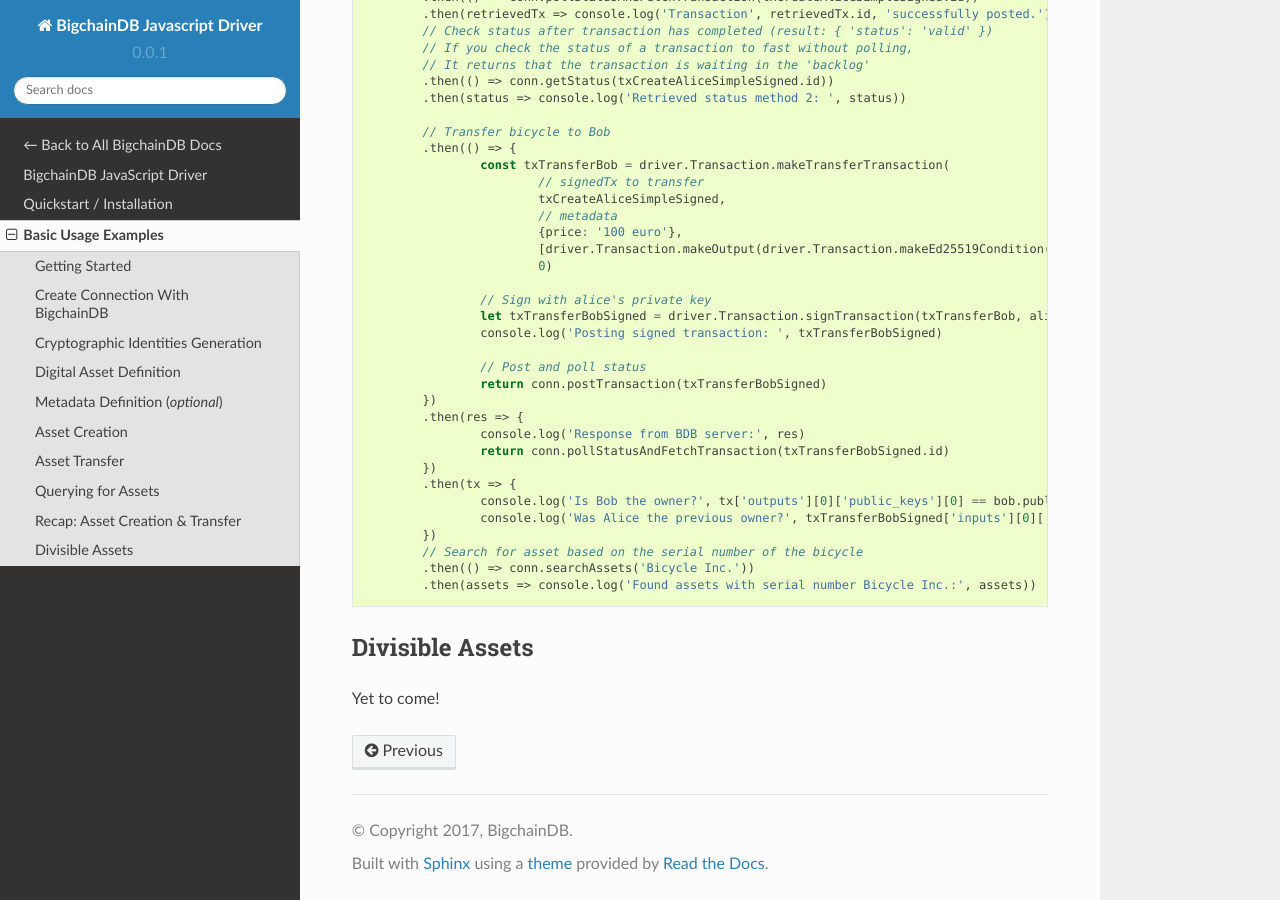
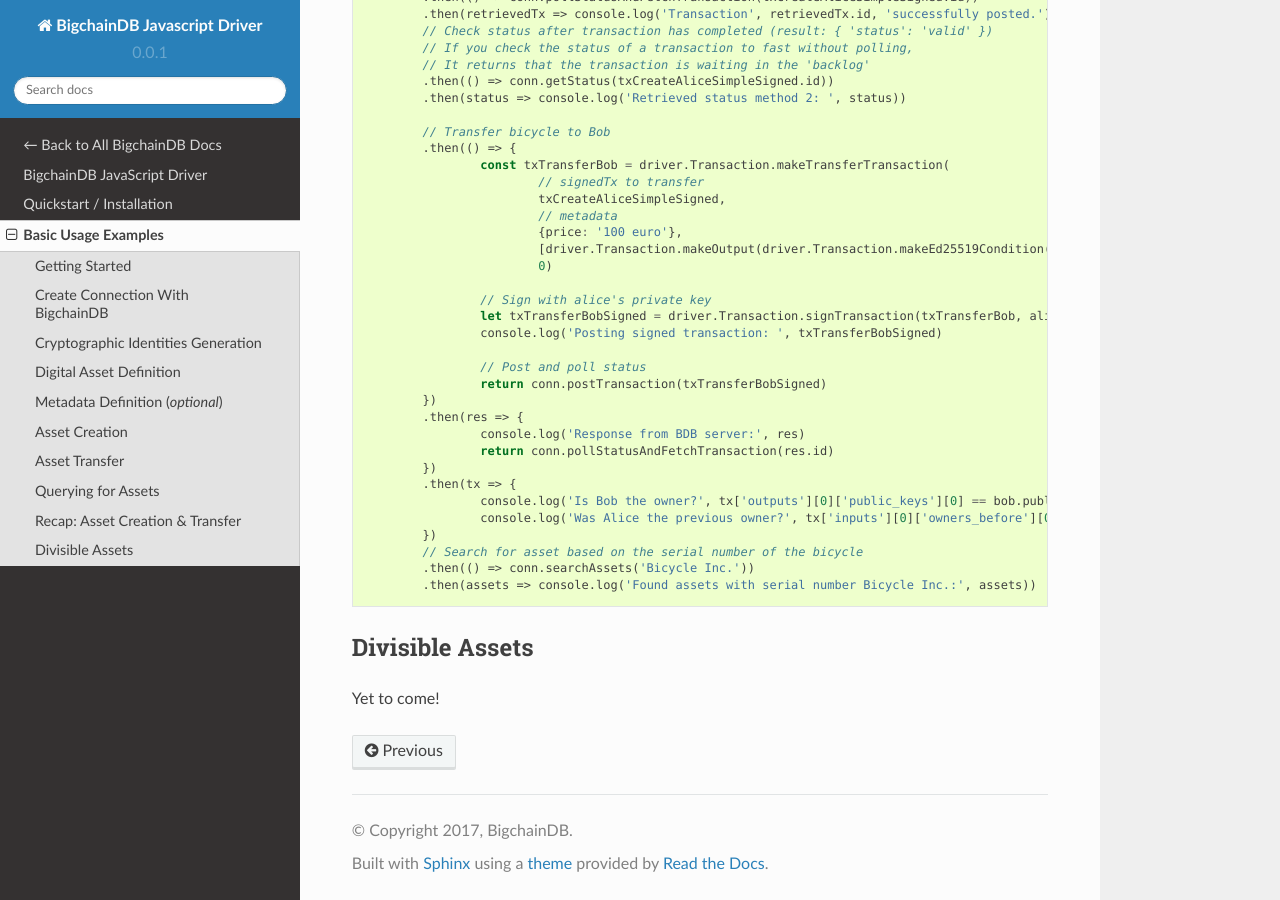
Before and after one commit to bigchaindb/js-bigchaindb-driver, a Sphinx documentation site: the page built from docs/source/usage.rst, in a window 1280 px wide and 900 px high, scrolled down 6244 px. Built offline with Sphinx 7.4.7 and the Read the Docs theme 2.0.0, drawn with Linux system fonts in a browser that asks for light colours.

Commit message:
Small code change - fix

```diff
--- a/docs/source/usage.rst
+++ b/docs/source/usage.rst
@@ -347,11 +347,11 @@ Recap: Asset Creation & Transfer
 		})
 		.then(res => {
 			console.log('Response from BDB server:', res)
-			return conn.pollStatusAndFetchTransaction(txTransferBobSigned.id)
+			return conn.pollStatusAndFetchTransaction(res.id)
 		})
 		.then(tx => {
 			console.log('Is Bob the owner?', tx['outputs'][0]['public_keys'][0] == bob.publicKey)
-			console.log('Was Alice the previous owner?', txTransferBobSigned['inputs'][0]['owners_before'][0] == alice.publicKey )
+			console.log('Was Alice the previous owner?', tx['inputs'][0]['owners_before'][0] == alice.publicKey )
 		})
 		// Search for asset based on the serial number of the bicycle
 		.then(() => conn.searchAssets('Bicycle Inc.'))
```
